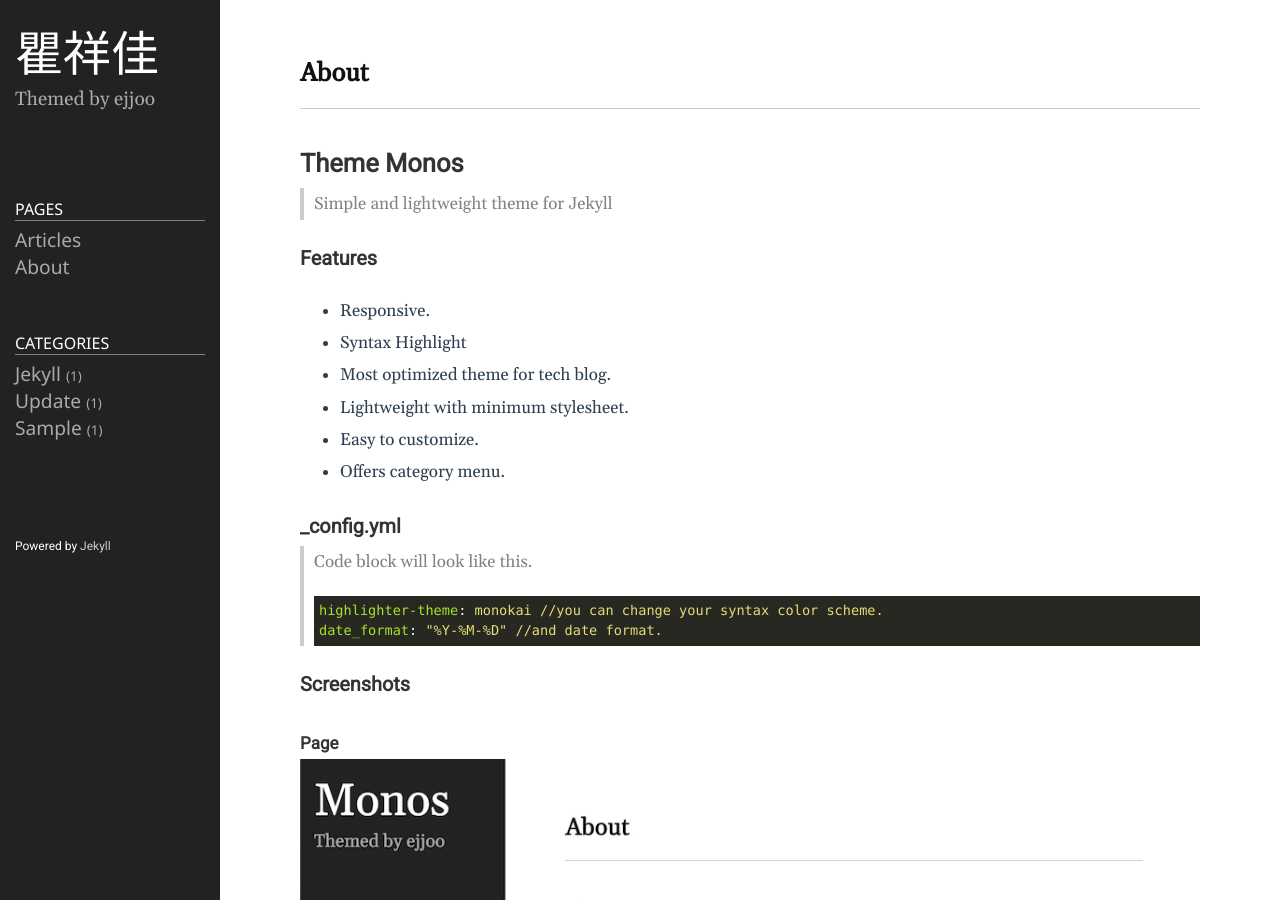
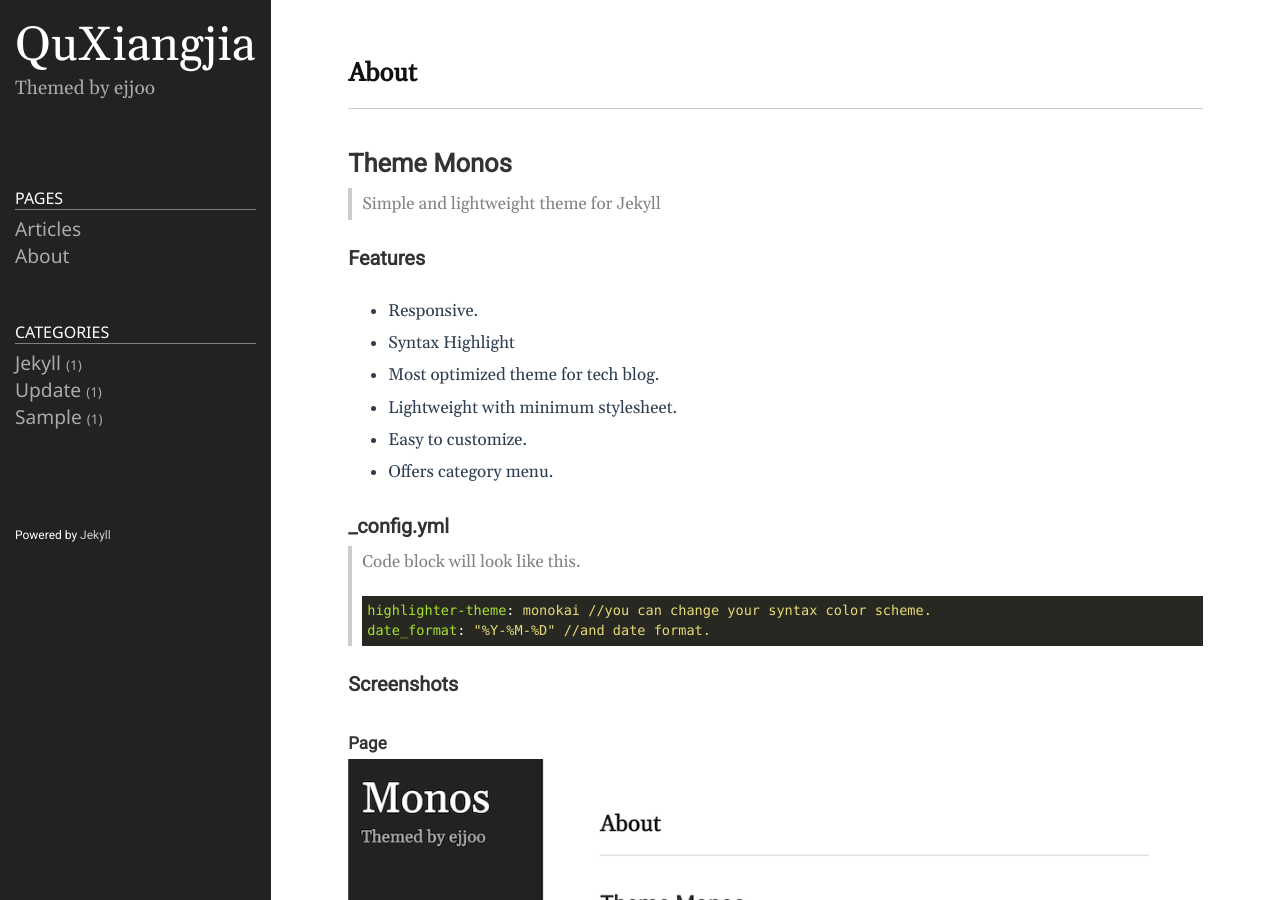
Before and after one commit to quxiangjia/quxiangjia.github.io, a Jekyll site: the page built from README.md, in a window 1280 px wide and 900 px high. Built offline with Jekyll 4.4.1, drawn with Linux system fonts in a browser that asks for light colours.

Commit message:
Update _config.yml

```diff
--- a/_config.yml
+++ b/_config.yml
@@ -18,7 +18,7 @@
 # You can create any custom variable you would like, and they will be accessible
 # in the templates via {{ site.myvariable }}.
 
-title: 瞿祥佳
+title: QuXiangjia
 email: quxiangjia@yeah.net
 description: >- # this means to ignore newlines until "baseurl:"
   Themed by ejjoo
```
